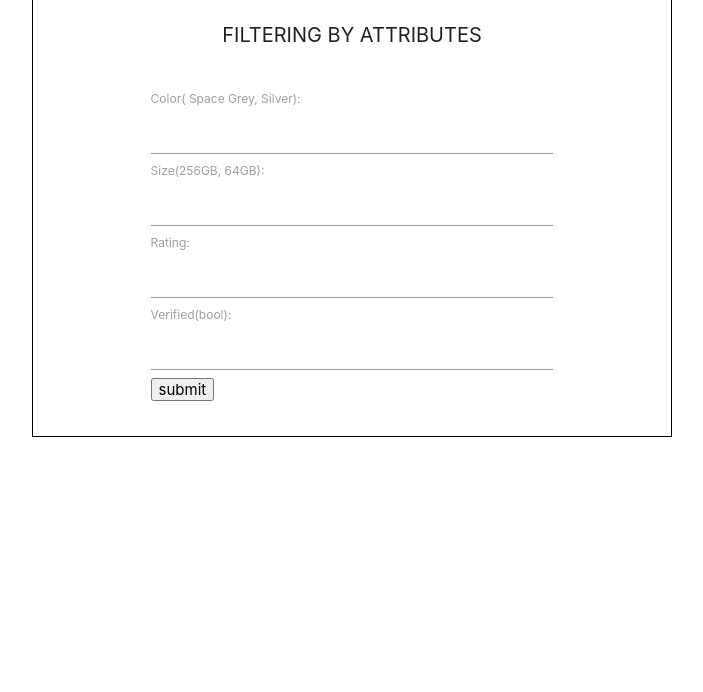
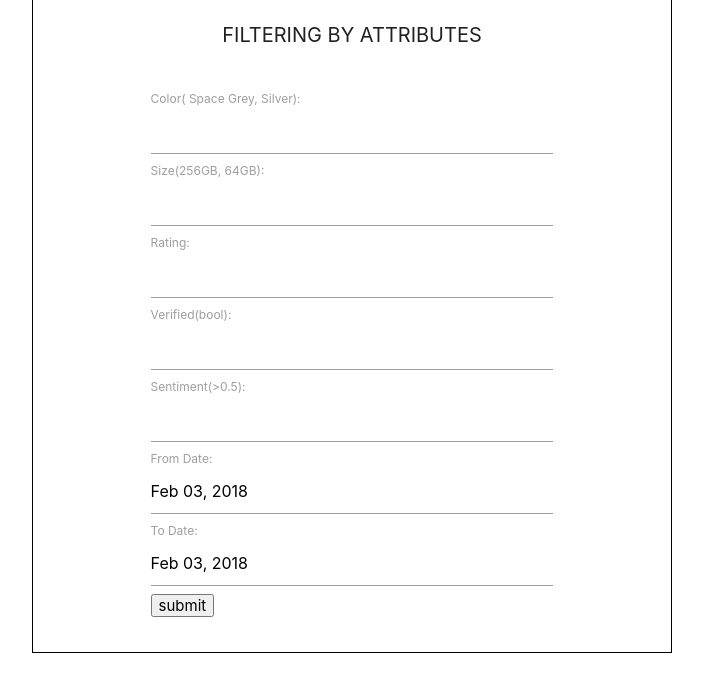
Before and after one commit to Madhivarman/RestAPI-HE, a Flask app: page / in a window 1280 px wide. Shown: the part 41-733 px from the top of the page, without its empty margins (288-991 px from the left). Run offline with Flask 2, Linux system fonts and the light colour scheme.

Commit message:
added date Script

```diff
--- a/templates/home.html
+++ b/templates/home.html
@@ -25,7 +25,9 @@
                         <label>Size(256GB, 64GB):</label><input type="number" name="size">
                         <label>Rating: </label><input type="number" name="rating">
                         <label>Verified(bool): </label><input type="text" name="verification">
-
+                        <label>Sentiment(>0.5):</label><input type="text" name="sentimentValue">
+                        <label>From Date:</label><input type="text" class="datepicker" name="fromDate">
+                        <label>To Date:</label><input type="text" class="datepicker2" name="toDate">
                         <input type="submit" value="submit">
 
                     </form>
@@ -37,5 +39,20 @@
     </div>
     <!--JavaScript at end of body for optimized loading-->
     <script type="text/javascript" src="static/js/materialize.min.js"></script>
+    <script src="https://ajax.googleapis.com/ajax/libs/jquery/3.3.1/jquery.min.js"></script>
+    <script>
+        document.addEventListener('DOMContentLoaded', function () {
+        var options = {
+            defaultDate: new Date(2018, 1, 3),
+            setDefaultDate: true
+        };
+        var elems = document.querySelector('.datepicker');
+        var elems2 = document.querySelector('.datepicker2')
+        var instance = M.Datepicker.init(elems, options);
+        var instance2 = M.Datepicker.init(elems2, options)
+        // instance.open();
+        instance.setDate(new Date(2018, 2, 8));
+    });
+    </script>
 </body>
 </html>
```
